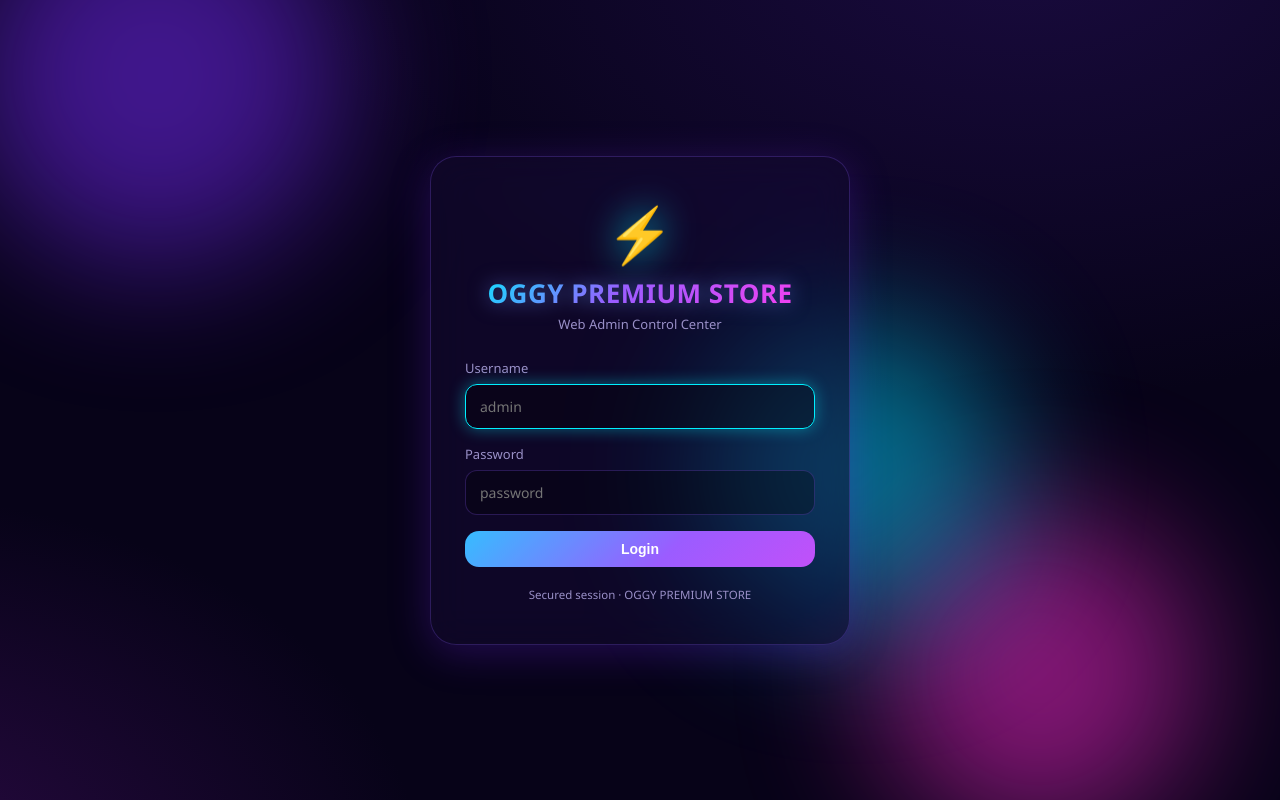
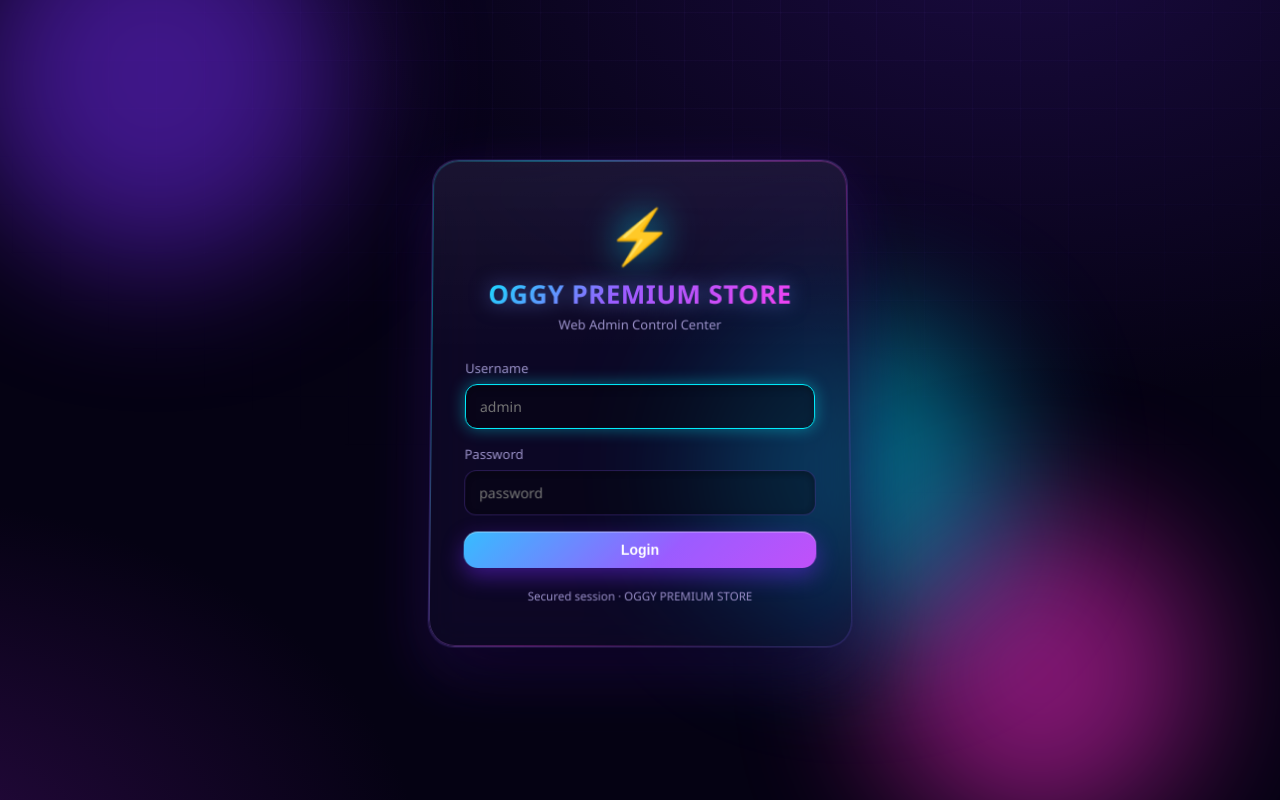
Before and after one commit to prahladvarma420/oggystore, a Flask app: page /login in a window 1280 px wide. Run offline with Flask 3, Linux system fonts and the light colour scheme; some libraries are stand-ins or nearby versions.

Commit message:
Redesign web admin: 3D depth, HUD grid, holographic borders

```diff
--- a/web_admin/static/css/style.css
+++ b/web_admin/static/css/style.css
@@ -1,9 +1,10 @@
 :root{
-  --bg:#070318;
-  --bg2:#0c0726;
-  --panel:rgba(20,12,46,0.55);
-  --panel-solid:#140c2e;
+  --bg:#050213;
+  --bg2:#0a0620;
+  --panel:rgba(18,11,44,0.55);
+  --panel-solid:#120b2e;
   --stroke:rgba(140,90,255,0.25);
+  --stroke-bright:rgba(0,240,255,0.45);
   --txt:#eae6ff;
   --muted:#9a90c8;
   --cyan:#00f0ff;
@@ -16,6 +17,12 @@
   --grad:linear-gradient(135deg,#00f0ff 0%,#9b5cff 45%,#ff3df0 100%);
   --grad2:linear-gradient(135deg,#ff3df0,#9b5cff);
   --shadow:0 8px 40px rgba(120,40,255,0.25);
+  /* layered depth shadow used across 3D surfaces */
+  --depth:0 1px 0 rgba(255,255,255,.06) inset,
+          0 -1px 0 rgba(0,0,0,.4) inset,
+          0 10px 30px rgba(4,1,20,.55),
+          0 30px 60px rgba(120,40,255,.14);
+  --grid-line:rgba(120,80,220,.10);
 }
 *{box-sizing:border-box;margin:0;padding:0}
 html,body{height:100%}
@@ -28,6 +35,18 @@ body{
   min-height:100vh;
   overflow-x:hidden;
 }
+/* techy scanning grid overlay behind everything */
+body::before{
+  content:'';position:fixed;inset:0;z-index:0;pointer-events:none;
+  background-image:linear-gradient(var(--grid-line) 1px,transparent 1px),
+                   linear-gradient(90deg,var(--grid-line) 1px,transparent 1px);
+  background-size:48px 48px,48px 48px;
+  -webkit-mask-image:radial-gradient(1200px 700px at 60% 0%,#000 0%,transparent 78%);
+          mask-image:radial-gradient(1200px 700px at 60% 0%,#000 0%,transparent 78%);
+  animation:gridPan 26s linear infinite;
+  opacity:.7;
+}
+@keyframes gridPan{to{background-position:48px 48px,48px 48px}}
 a{color:inherit;text-decoration:none}
 
 /* floating background orbs */
@@ -39,11 +58,20 @@ a{color:inherit;text-decoration:none}
 @keyframes float{0%,100%{transform:translateY(0) translateX(0)}50%{transform:translateY(-40px) translateX(30px)}}
 
 .glass{
-  background:var(--panel);
-  backdrop-filter:blur(18px) saturate(140%);
-  -webkit-backdrop-filter:blur(18px) saturate(140%);
+  background:
+    linear-gradient(180deg,rgba(255,255,255,.05),rgba(255,255,255,0) 40%),
+    var(--panel);
+  backdrop-filter:blur(20px) saturate(150%);
+  -webkit-backdrop-filter:blur(20px) saturate(150%);
   border:1px solid var(--stroke);
-  box-shadow:var(--shadow);
+  box-shadow:var(--depth);
+  position:relative;
+}
+/* thin holo top-edge highlight on glass surfaces */
+.glass::before{
+  content:'';position:absolute;left:14px;right:14px;top:0;height:1px;border-radius:2px;
+  background:linear-gradient(90deg,transparent,rgba(0,240,255,.7),rgba(255,61,240,.7),transparent);
+  opacity:.55;pointer-events:none;
 }
 .neon-title{
   background:var(--grad);
@@ -60,42 +88,49 @@ a{color:inherit;text-decoration:none}
   font-size:14px;font-weight:700;color:#fff;
   background:rgba(255,255,255,.06);
   border:1px solid var(--stroke);
-  transition:transform .18s ease, box-shadow .25s ease, filter .25s ease, background .25s ease;
-  overflow:hidden;
+  box-shadow:0 1px 0 rgba(255,255,255,.08) inset,0 -2px 6px rgba(0,0,0,.3) inset,0 6px 16px rgba(4,1,20,.4);
+  transition:transform .18s cubic-bezier(.2,.8,.2,1), box-shadow .25s ease, filter .25s ease, background .25s ease;
+  overflow:hidden;transform-style:preserve-3d;
 }
-.btn:active{transform:scale(.96)}
+.btn:active{transform:translateY(1px) scale(.97)}
 .btn span{position:relative;z-index:2}
-.btn-glow{background:var(--grad);background-size:200% 200%;border:none;animation:gradShift 6s ease infinite}
-.btn-glow:hover{transform:translateY(-2px) scale(1.04);box-shadow:0 0 22px rgba(0,240,255,.6),0 0 40px rgba(255,61,240,.45);filter:brightness(1.2) saturate(1.3)}
-.btn-ghost{background:transparent;border:1px solid var(--stroke);color:var(--muted)}
+.btn-glow{background:var(--grad);background-size:200% 200%;border:none;animation:gradShift 6s ease infinite;box-shadow:0 1px 0 rgba(255,255,255,.4) inset,0 8px 22px rgba(120,40,255,.45)}
+.btn-glow:hover{transform:translateY(-3px) scale(1.04);box-shadow:0 0 22px rgba(0,240,255,.6),0 0 40px rgba(255,61,240,.45),0 14px 30px rgba(4,1,20,.5);filter:brightness(1.2) saturate(1.3)}
+.btn-ghost{background:transparent;border:1px solid var(--stroke);color:var(--muted);box-shadow:none}
 .btn-ghost:hover{color:#fff;border-color:var(--cyan);box-shadow:0 0 16px rgba(0,240,255,.45);transform:translateY(-2px)}
-.btn-green{background:linear-gradient(135deg,#0fd187,#21f7a4);color:#04130d}
-.btn-green:hover{transform:translateY(-2px) scale(1.04);box-shadow:0 0 22px rgba(33,247,164,.7);filter:brightness(1.15)}
-.btn-red{background:linear-gradient(135deg,#ff476f,#ff2bd0)}
-.btn-red:hover{transform:translateY(-2px) scale(1.04);box-shadow:0 0 22px rgba(255,71,111,.7);filter:brightness(1.15)}
-.btn-orange{background:linear-gradient(135deg,#ff9d3d,#ffd24d);color:#1c1003}
-.btn-orange:hover{transform:translateY(-2px) scale(1.04);box-shadow:0 0 22px rgba(255,157,61,.7)}
+.btn-green{background:linear-gradient(135deg,#0fd187,#21f7a4);color:#04130d;box-shadow:0 1px 0 rgba(255,255,255,.4) inset,0 8px 20px rgba(33,247,164,.3)}
+.btn-green:hover{transform:translateY(-3px) scale(1.04);box-shadow:0 0 22px rgba(33,247,164,.7),0 12px 26px rgba(4,1,20,.5);filter:brightness(1.15)}
+.btn-red{background:linear-gradient(135deg,#ff476f,#ff2bd0);box-shadow:0 1px 0 rgba(255,255,255,.35) inset,0 8px 20px rgba(255,71,111,.3)}
+.btn-red:hover{transform:translateY(-3px) scale(1.04);box-shadow:0 0 22px rgba(255,71,111,.7),0 12px 26px rgba(4,1,20,.5);filter:brightness(1.15)}
+.btn-orange{background:linear-gradient(135deg,#ff9d3d,#ffd24d);color:#1c1003;box-shadow:0 1px 0 rgba(255,255,255,.45) inset,0 8px 20px rgba(255,157,61,.3)}
+.btn-orange:hover{transform:translateY(-3px) scale(1.04);box-shadow:0 0 22px rgba(255,157,61,.7),0 12px 26px rgba(4,1,20,.5)}
 .btn-block{width:100%}
 .btn-sm{padding:6px 12px;font-size:12.5px;border-radius:10px}
 .btn:disabled{opacity:.5;cursor:not-allowed}
 @keyframes gradShift{0%{background-position:0% 50%}50%{background-position:100% 50%}100%{background-position:0% 50%}}
 
 /* ---------- LOGIN ---------- */
-.login-body{display:flex;align-items:center;justify-content:center;min-height:100vh;position:relative;z-index:1}
-.login-card{width:min(420px,92vw);padding:42px 34px;border-radius:26px;position:relative;z-index:2}
+.login-body{display:flex;align-items:center;justify-content:center;min-height:100vh;position:relative;z-index:1;perspective:1400px}
+.login-card{width:min(420px,92vw);padding:42px 34px;border-radius:26px;position:relative;z-index:2;
+  transform:rotateX(4deg);transform-style:preserve-3d;
+  box-shadow:0 1px 0 rgba(255,255,255,.08) inset,0 40px 80px rgba(4,1,20,.7),0 20px 60px rgba(120,40,255,.25);
+  animation:cardRise .6s cubic-bezier(.2,.8,.2,1)}
+@keyframes cardRise{from{opacity:0;transform:rotateX(4deg) translateY(24px)}to{opacity:1;transform:rotateX(4deg) translateY(0)}}
 .login-logo{text-align:center;margin-bottom:26px}
 .logo-glow{font-size:50px;filter:drop-shadow(0 0 18px rgba(0,240,255,.8));animation:pulse 3s ease infinite}
 @keyframes pulse{0%,100%{transform:scale(1)}50%{transform:scale(1.12)}}
 .login-logo h1{font-size:26px;margin-top:8px}
+.login-logo img{filter:drop-shadow(0 8px 22px rgba(0,240,255,.4))}
 .login-sub{color:var(--muted);font-size:13px;margin-top:4px}
 .login-form{display:flex;flex-direction:column;gap:16px}
 .field{display:flex;flex-direction:column;gap:7px;font-size:13px;color:var(--muted)}
 .field input,.modal-body input,.modal-body textarea,.modal-body select,.inp{
-  background:rgba(0,0,0,.3);border:1px solid var(--stroke);border-radius:12px;
+  background:rgba(0,0,0,.32);border:1px solid var(--stroke);border-radius:12px;
   padding:12px 14px;color:#fff;font-size:14px;transition:border .2s,box-shadow .2s;width:100%;font-family:inherit;
+  box-shadow:0 2px 8px rgba(0,0,0,.35) inset;
 }
 .field input:focus,.modal-body input:focus,.modal-body textarea:focus,.modal-body select:focus,.inp:focus{
-  outline:none;border-color:var(--cyan);box-shadow:0 0 16px rgba(0,240,255,.4)
+  outline:none;border-color:var(--cyan);box-shadow:0 0 16px rgba(0,240,255,.4),0 2px 8px rgba(0,0,0,.35) inset
 }
 .login-foot{text-align:center;color:var(--muted);font-size:11.5px;margin-top:20px}
 .alert{padding:11px 14px;border-radius:12px;font-size:13.5px;margin-bottom:16px}
@@ -246,6 +296,20 @@ textarea{min-height:90px;resize:vertical}
 @keyframes neonGlow{0%,100%{filter:drop-shadow(0 0 8px rgba(155,92,255,.5))}50%{filter:drop-shadow(0 0 18px rgba(0,240,255,.85))}}
 .badge{transition:transform .15s ease}
 tbody tr:hover .badge{transform:scale(1.08)}
+
+/* animated holographic border sweep on hero surfaces */
+.topbar::after,.login-card::after{
+  content:'';position:absolute;inset:0;border-radius:inherit;padding:1px;pointer-events:none;
+  background:linear-gradient(120deg,transparent 20%,rgba(0,240,255,.55),rgba(255,61,240,.55),transparent 80%);
+  background-size:250% 100%;
+  -webkit-mask:linear-gradient(#000 0 0) content-box,linear-gradient(#000 0 0);
+          mask:linear-gradient(#000 0 0) content-box,linear-gradient(#000 0 0);
+  -webkit-mask-composite:xor;mask-composite:exclude;
+  opacity:.7;animation:holoSweep 7s linear infinite;
+}
+.topbar{position:sticky;overflow:hidden}
+.login-card{overflow:hidden}
+@keyframes holoSweep{to{background-position:250% 0}}
 
 /* ---------- mobile layout ---------- */
 .scrim{display:none;position:fixed;inset:0;background:rgba(4,1,16,.55);z-index:4;backdrop-filter:blur(2px)}
--- a/web_admin/templates/index.html
+++ b/web_admin/templates/index.html
@@ -5,7 +5,7 @@
 <meta name="viewport" content="width=device-width, initial-scale=1.0">
 <meta name="csrf-token" content="%%CSRF%%">
 <title>%%STORE%% · Admin</title>
-<link rel="stylesheet" href="/static/css/style.css?v=29">
+<link rel="stylesheet" href="/static/css/style.css?v=30">
 <script src="https://cdn.jsdelivr.net/npm/chart.js@4.4.1/dist/chart.umd.min.js" defer></script>
 </head>
 <body>
```
Also changed, not shown: other parts of web_admin/static/css/style.css (+44 -17 lines).
